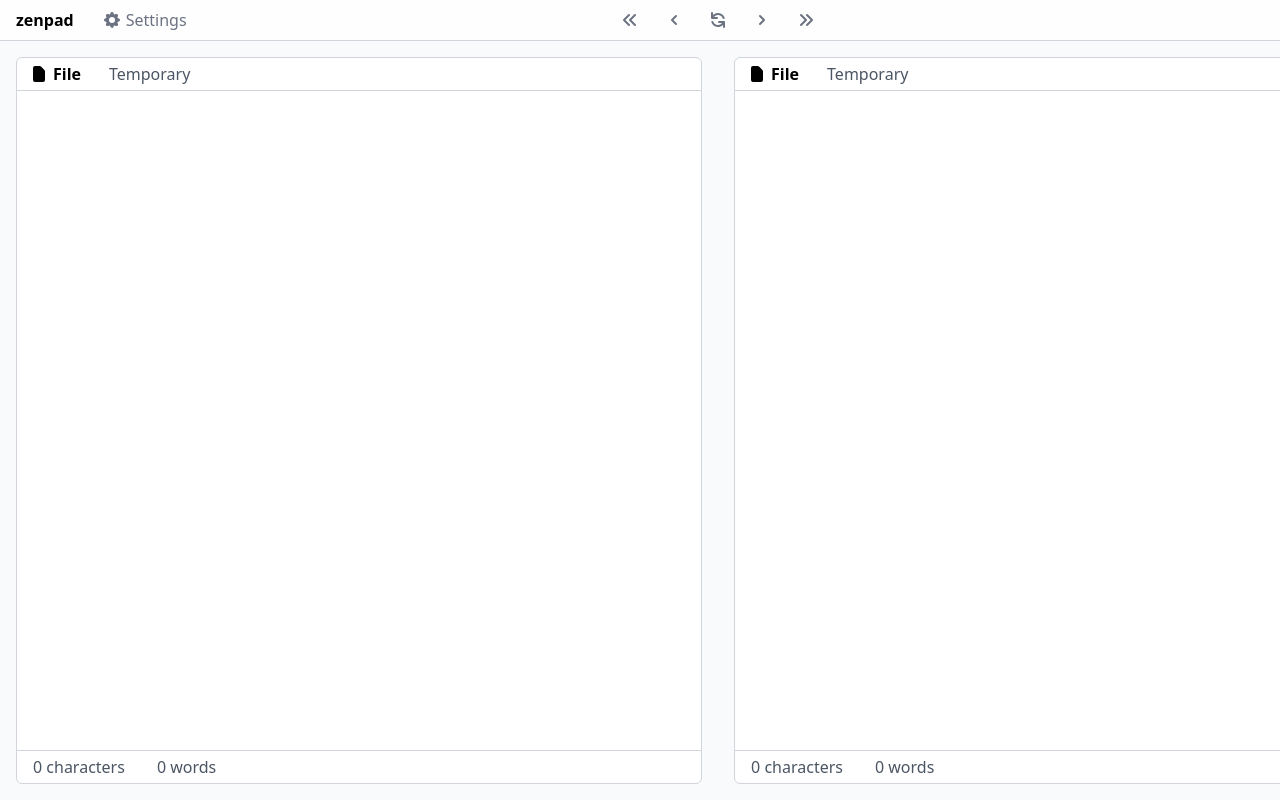
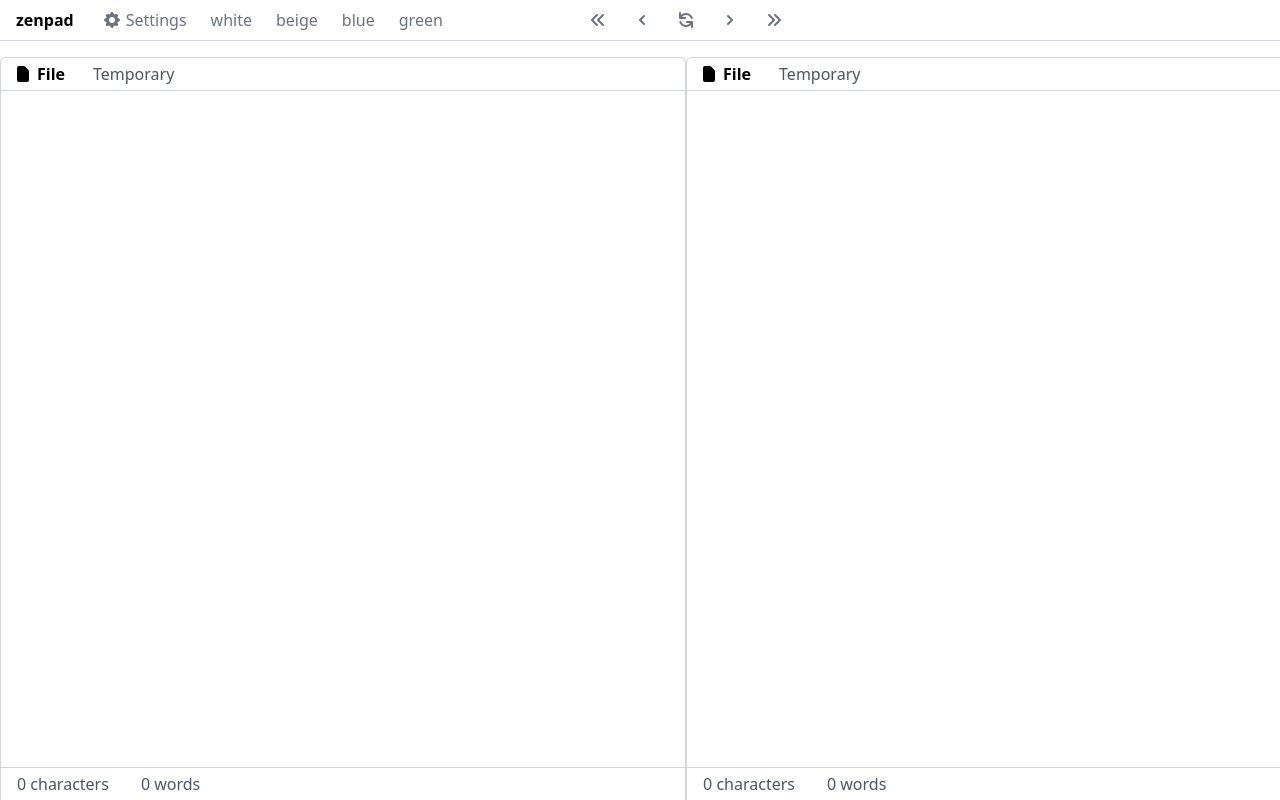
Before and after one commit to alinnert/zenpad, a Svelte app: page / in a window 1280 px wide. Built offline with nearby package versions, Linux system fonts and the light colour scheme.

Commit message:
Add code for Tailwind based theme switcher

```diff
--- a/src/App.svelte
+++ b/src/App.svelte
@@ -2,13 +2,26 @@
   import AppHeader from './appHeader/AppHeader.svelte'
   import Editor from './editor/Editor.svelte'
   import { leftEditorStore, rightEditorStore } from './editor/editorStore'
+  import { themeStore } from './themes'
 </script>
 
 <div
   class={`
     fixed inset-0
     grid grid-rows-[auto,1fr] grid-cols-[1fr,1fr]
-    bg-gray-50
+    transition-colors
+    bg-[color:var(--bg)]
+    ${
+      $themeStore === 'white'
+        ? '[--bg:white]'
+        : $themeStore === 'beige'
+        ? '[--bg:beige]'
+        : $themeStore === 'blue'
+        ? '[--bg:#ddddff]'
+        : $themeStore === 'green'
+        ? '[--bg:#ddffdd]'
+        : 'white'
+    }
   `}
 >
   <AppHeader />
--- a/src/appHeader/AppHeader.svelte
+++ b/src/appHeader/AppHeader.svelte
@@ -1,34 +1,26 @@
 <script lang="ts">
+  import { themeStore } from '../themes'
   import Clock from './Clock.svelte'
   import MenuItem from './MenuItem.svelte'
-  import { menuStateStore } from './menuStore'
-
-  let appHeaderRef: HTMLDivElement
-
-  function handleBodyClick(event: MouseEvent) {
-    const target = event.target
-    if (!(target instanceof Element)) return
-    if (appHeaderRef === target || appHeaderRef.contains(target)) return
-
-    $menuStateStore = null
-  }
 </script>
-
-<svelte:body on:click={handleBodyClick} />
 
 <div
   class={`
     col-span-2
     grid grid-cols-[1fr,auto,1fr] items-center
     border-b border-gray-300
-    bg-white/80
+    bg-white
     backdrop-blur
   `}
-  bind:this={appHeaderRef}
 >
   <div class="flex items-center">
     <h1 class="px-4 font-semibold">zenpad</h1>
     <MenuItem icon="cog" label="Settings" />
+
+    <MenuItem label="white" on:click={() => themeStore.set('white')} />
+    <MenuItem label="beige" on:click={() => themeStore.set('beige')} />
+    <MenuItem label="blue" on:click={() => themeStore.set('blue')} />
+    <MenuItem label="green" on:click={() => themeStore.set('green')} />
   </div>
   <div class="flex items-center">
     <MenuItem icon="chevron-double-left" />
--- a/src/appHeader/menuStore.ts
+++ /dev/null
@@ -1,13 +0,0 @@
-import { writable } from 'svelte/store'
-
-export type MenuItem = { id: string; label: string }
-
-export const menuItems: MenuItem[] = [
-  { id: 'data', label: 'Data' },
-  { id: 'font', label: 'Font' },
-  { id: 'layout', label: 'Layout' },
-  { id: 'background', label: 'Background' },
-  { id: 'about', label: 'About' },
-]
-
-export const menuStateStore = writable<MenuItem['id'] | null>(null)
--- a/src/editor/Editor.svelte
+++ b/src/editor/Editor.svelte
@@ -14,13 +14,13 @@
   }
 </script>
 
-<div class="grid justify-center p-4">
+<div class="grid justify-center pt-4">
   <div
     class={`
       grid grid-rows-[auto,1fr,auto]
       w-[80ex] max-w-full
-      border border-gray-300
-      rounded-md
+      border-l border-t border-r border-gray-300
+      rounded-t-md
       bg-white
       overflow-hidden
     `}
--- /dev/null
+++ b/src/themes.ts
@@ -0,0 +1,5 @@
+import { writable } from 'svelte/store'
+
+export type Theme = 'white' | 'beige' | 'blue' | 'green'
+
+export const themeStore = writable<Theme>('white')
```
